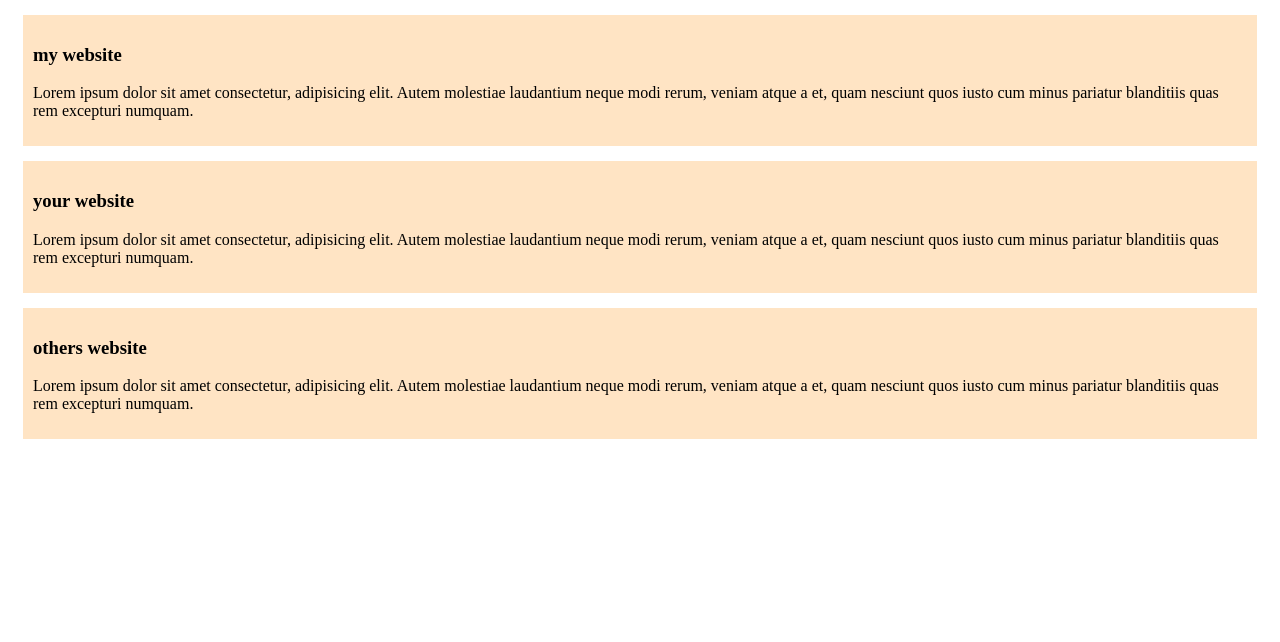
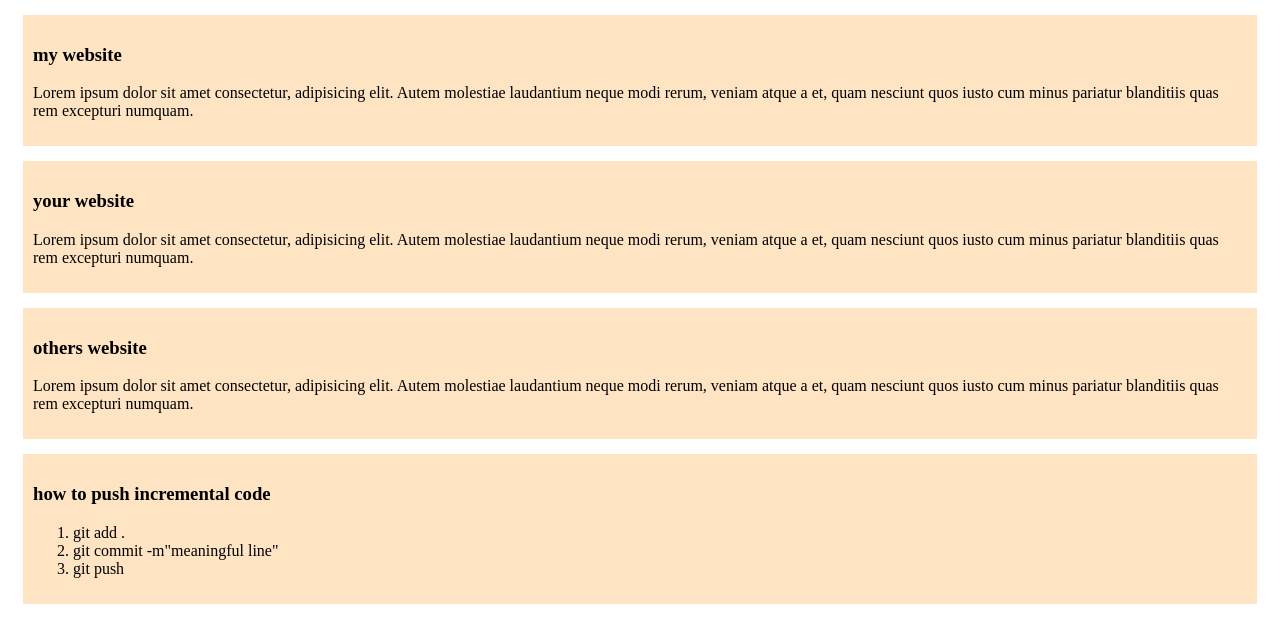
Before and after one commit to fariha2004/my-simple-website, a plain HTML site: page index.html in a window 1280 px wide. Drawn offline with Linux system fonts and the light colour scheme.

Commit message:
my second blog

```diff
--- a/index.html
+++ b/index.html
@@ -19,5 +19,13 @@
         <h3>others website</h3>
         <p>Lorem ipsum dolor sit amet consectetur, adipisicing elit. Autem molestiae laudantium neque modi rerum, veniam atque a et, quam nesciunt quos iusto cum minus pariatur blanditiis quas rem excepturi numquam.</p>
     </div>
+    <div>
+        <h3>how to push incremental code</h3>
+        <ol>
+            <li>git add .</li>
+            <li>git commit -m"meaningful line"</li>
+            <li>git push</li>
+        </ol>
+    </div>
 </body>
 </html>
```
